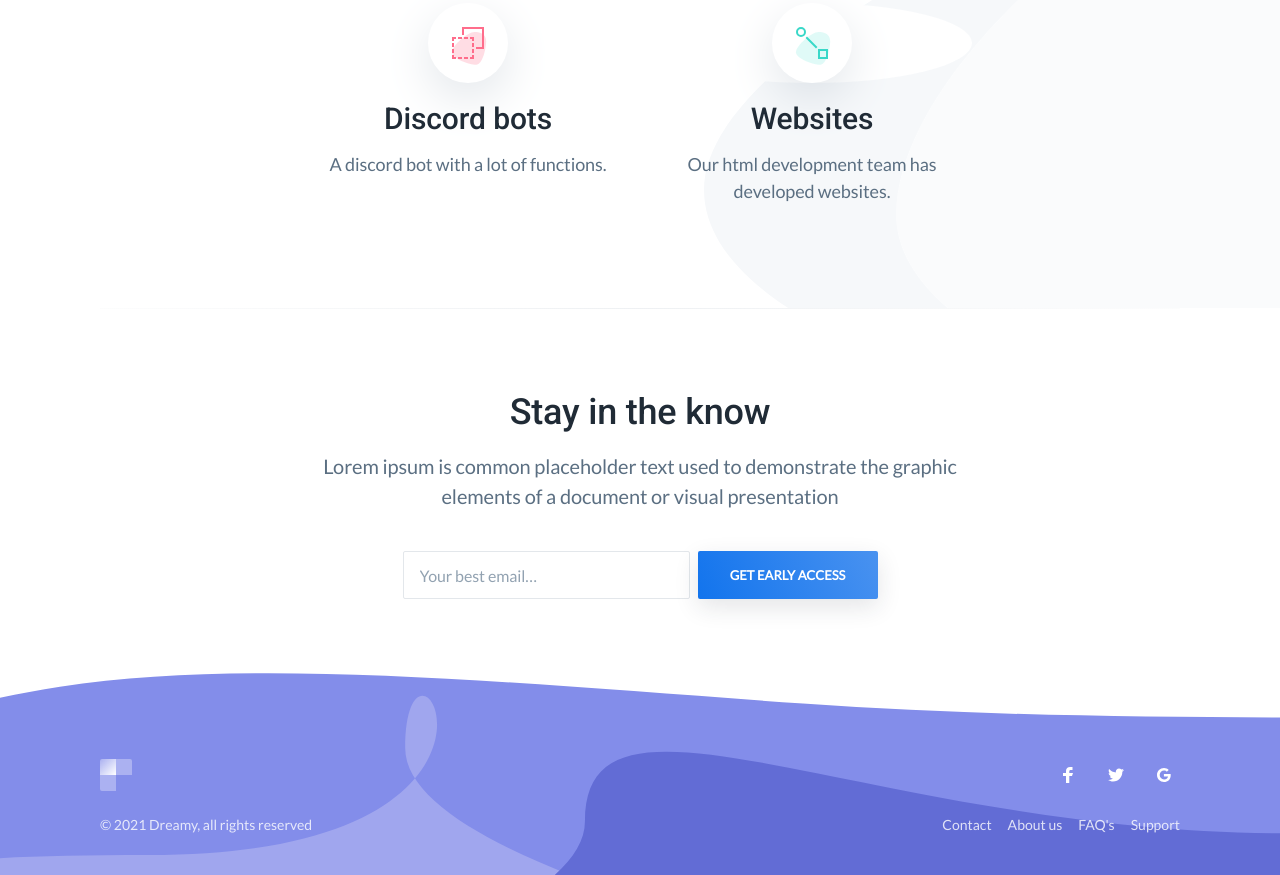
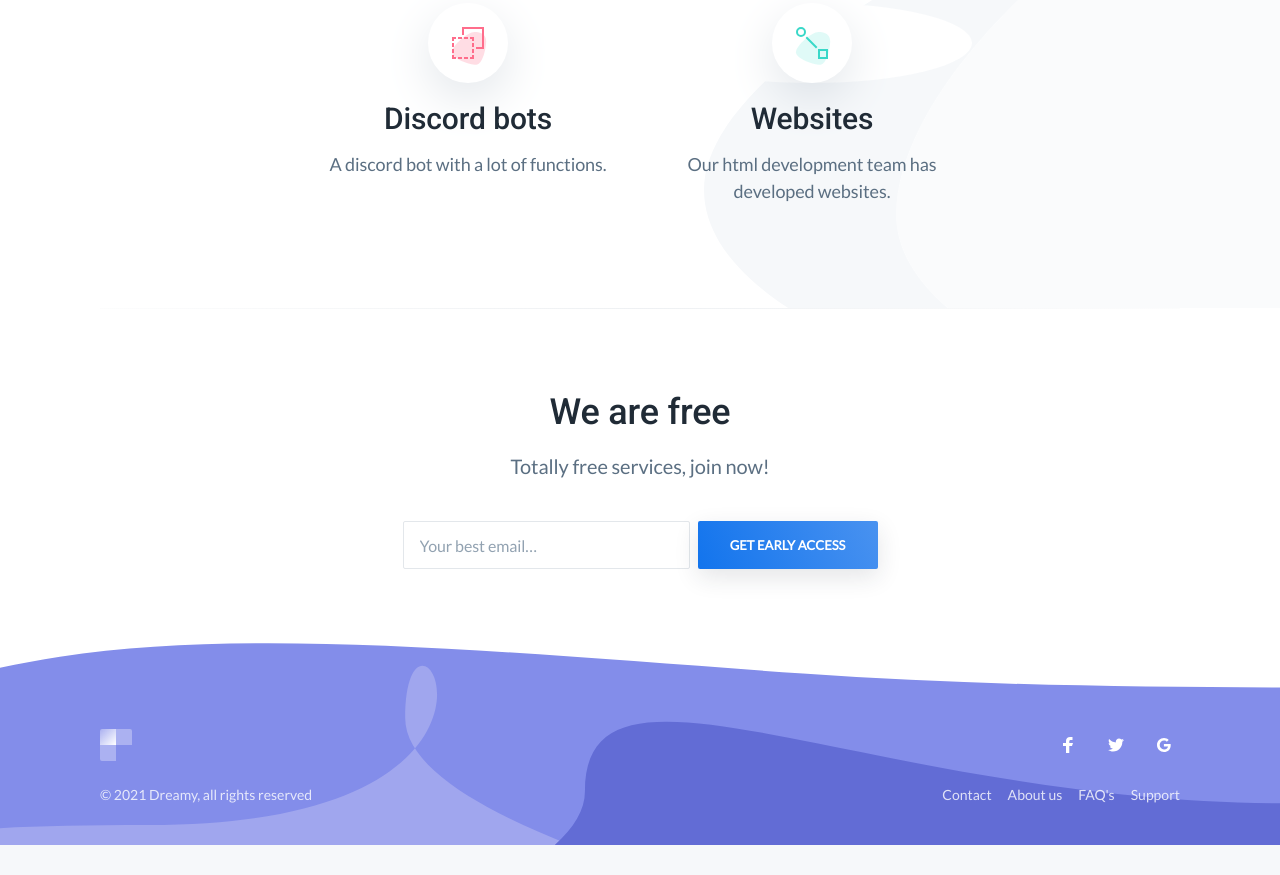
Before and after one commit to LunaryDev/website, a plain HTML site: page index.html in a window 1280 px wide. Shown: the part 1396-2271 px from the top of the page. After the commit the page ends 2241 px from the top, so only its background shows below. Drawn offline with nearby package versions, Linux system fonts and the light colour scheme.

Commit message:
Update index.html

```diff
--- a/index.html
+++ b/index.html
@@ -249,8 +249,8 @@
                 <div class="container-sm">
                     <div class="newsletter-inner section-inner">
                         <div class="newsletter-header text-center is-revealing">
-                            <h2 class="section-title mt-0">Stay in the know</h2>
-                            <p class="section-paragraph">Lorem ipsum is common placeholder text used to demonstrate the graphic elements of a document or visual presentation</p>
+                            <h2 class="section-title mt-0">We are free</h2>
+                            <p class="section-paragraph">Totally free services, join now!</p>
                         </div>
                         <div class="footer-form newsletter-form field field-grouped is-revealing">
                             <div class="control control-expanded">
```
